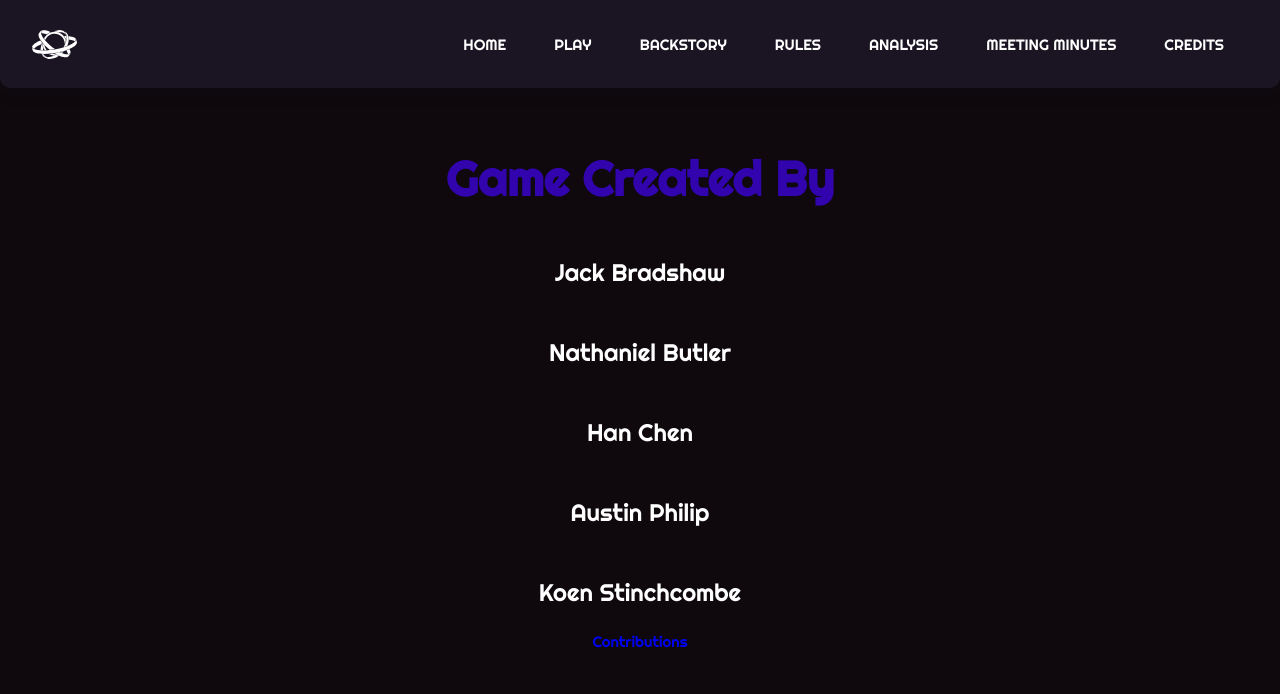
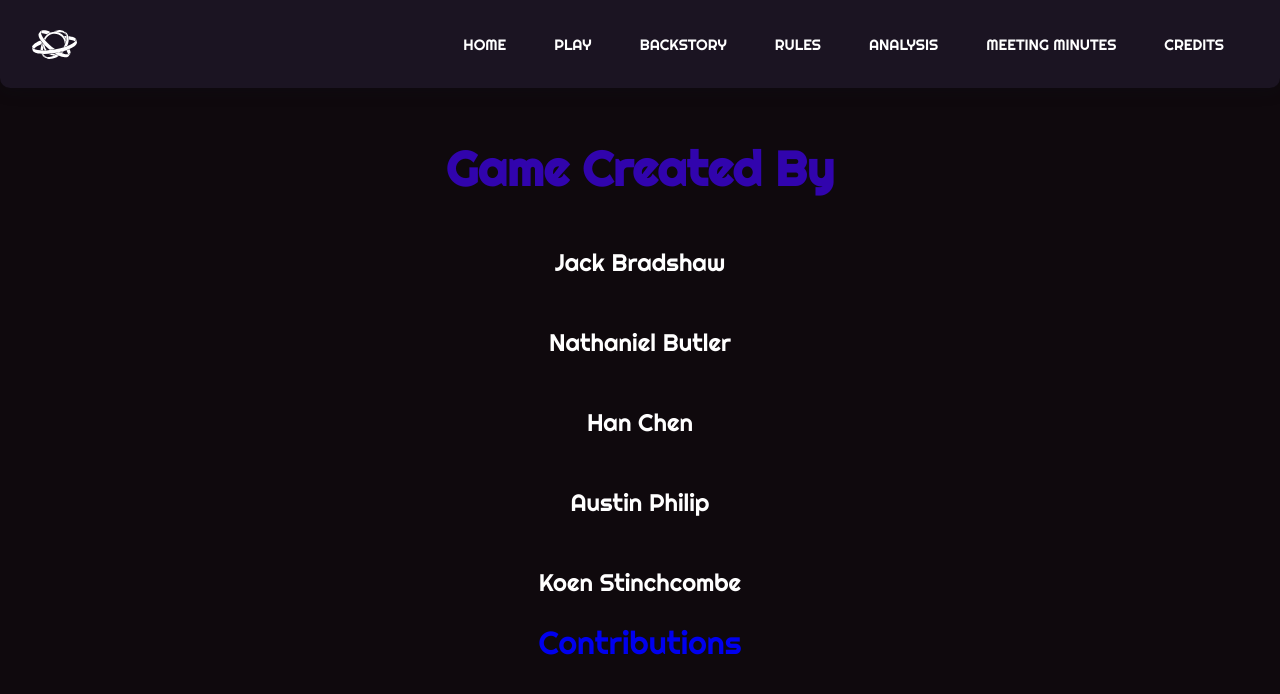
Before and after one commit to TinCanAustin/heat-death-IAT210, a React (Vite) app: page /credits in a window 1280 px wide. Shown: the top 694 px of the page. Built offline with nearby package versions, Linux system fonts and the light colour scheme.

Commit message:
Change Contribution

```diff
--- a/src/components/credits_page/credits.jsx
+++ b/src/components/credits_page/credits.jsx
@@ -15,7 +15,7 @@ function Credits() {
             <li>Austin Philip</li>
             <li>Koen Stinchcombe</li>
         </ul>
-        <a href="#" onClick={openPDF}>Contributions</a>
+        <a href="#" onClick={openPDF} className='contri'>Contributions</a>
         </div>
     );
 }
--- a/src/components/credits_page/style.css
+++ b/src/components/credits_page/style.css
@@ -24,3 +24,10 @@
     font-size: 1.5rem;
     line-height: 5rem;
 }
+
+.contri{
+    font-size: 2rem;
+}
+.contri:hover{
+    text-decoration: underline;
+}
```
Also changed, not shown: 1 other file (tests, documents, lock files or other folders).
